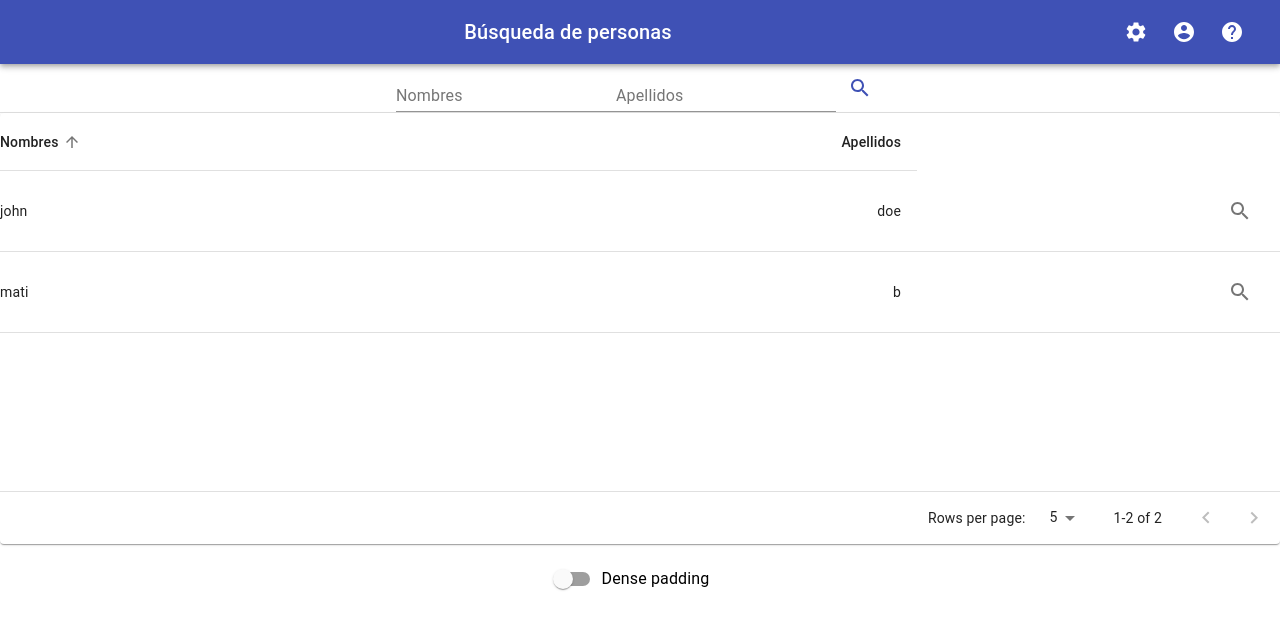
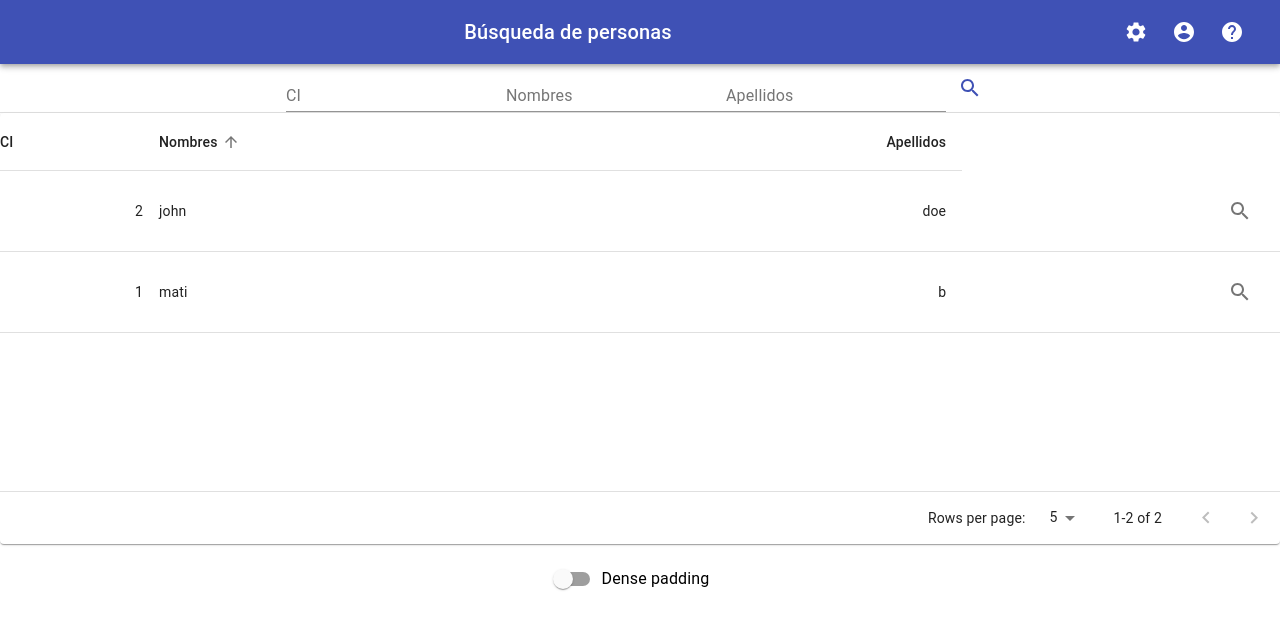
Before and after one commit to matiasbavera/busqueda-ui, a React (Create React App) app: page / in a window 1280 px wide. Shown: the top 630 px of the page. Built offline with nearby package versions, Linux system fonts and the light colour scheme.

Commit message:
Se agregó documento

```diff
--- a/src/busqueda/Busqueda.tsx
+++ b/src/busqueda/Busqueda.tsx
@@ -1,14 +1,28 @@
 import { Divider } from '@material-ui/core'
 import React from 'react'
 import { FormularioBusqueda } from './FormularioBusqueda'
-import { TablaBusqueda } from './TablaBusqueda'
+import { Data, TablaBusqueda } from './TablaBusqueda'
+
+
+function createData(
+    documento: string,
+    nombre: string,
+    apellido: string,
+  ): Data {
+    return { documento, nombre, apellido };
+  }
 
 export const Busqueda = (props:any) =>{
+
+      const lista = [
+        createData('1','mati', "b"),
+        createData('2', 'john', 'doe'),
+      ];
     return(
         <>
         <FormularioBusqueda></FormularioBusqueda>
         <Divider></Divider>
-        <TablaBusqueda></TablaBusqueda>
+        <TablaBusqueda datos={lista}></TablaBusqueda>
         </>
     )
 }
--- a/src/busqueda/FormularioBusqueda.tsx
+++ b/src/busqueda/FormularioBusqueda.tsx
@@ -5,6 +5,7 @@ import SearchIcon from '@material-ui/icons/Search';
 export const FormularioBusqueda =(props:any) =>{
     return (
         <>
+          <TextField label={'CI'}></TextField>
           <TextField label={'Nombres'}></TextField>
           <TextField label={'Apellidos'}></TextField>
           {/* <TextField label={'Caso'}></TextField>
--- a/src/busqueda/TablaBusqueda.tsx
+++ b/src/busqueda/TablaBusqueda.tsx
@@ -67,22 +67,11 @@ import DeleteIcon from '@material-ui/icons/Delete';
 import FilterListIcon from '@material-ui/icons/FilterList';
 import SearchIcon from '@material-ui/icons/Search';
 
-interface Data {
+export interface Data {
+  documento:string;
   nombre: string;
   apellido: string;
 }
-
-function createData(
-  nombre: string,
-  apellido: string,
-): Data {
-  return { nombre, apellido };
-}
-
-const rows = [
-  createData('mati', "b"),
-  createData('john', 'doe'),
-];
 
 function descendingComparator<T>(a: T, b: T, orderBy: keyof T) {
   if (b[orderBy] < a[orderBy]) {
@@ -123,6 +112,7 @@ interface HeadCell {
 }
 
 const headCells: HeadCell[] = [
+  { id: 'documento', numeric: false, disablePadding: true, label: 'CI' },
   { id: 'nombre', numeric: false, disablePadding: true, label: 'Nombres' },
   { id: 'apellido', numeric: true, disablePadding: false, label: 'Apellidos' },
   // { id: 'buscar', numeric: true, disablePadding: false, label: 'Buscar' },
@@ -272,7 +262,12 @@ const useStyles = makeStyles((theme: Theme) =>
   }),
 );
 
-export const TablaBusqueda =()=> {
+interface TablaBusquedaProps {
+  datos: Data[]
+}
+
+export const TablaBusqueda =(props: TablaBusquedaProps)=> {
+  const {datos} = props;
   const classes = useStyles();
   const [order, setOrder] = React.useState<Order>('asc');
   const [orderBy, setOrderBy] = React.useState<keyof Data>('nombre');
@@ -330,7 +325,7 @@ export const TablaBusqueda =()=> {
 
   // const isSelected = (name: string) => selected.indexOf(name) !== -1;
 
-  const emptyRows = rowsPerPage - Math.min(rowsPerPage, rows.length - page * rowsPerPage);
+  const emptyRows = rowsPerPage - Math.min(rowsPerPage, datos.length - page * rowsPerPage);
 
   return (
     <div className={classes.root}>
@@ -350,10 +345,10 @@ export const TablaBusqueda =()=> {
               orderBy={orderBy}
               // onSelectAllClick={()=>console.log('test')}
               onRequestSort={handleRequestSort}
-              rowCount={rows.length}
+              rowCount={datos.length}
             />
             <TableBody>
-              {stableSort(rows, getComparator(order, orderBy))
+              {stableSort(datos, getComparator(order, orderBy))
                 .slice(page * rowsPerPage, page * rowsPerPage + rowsPerPage)
                 .map((row, index) => {
                   // const isItemSelected = isSelected(row.nombre);
@@ -375,6 +370,7 @@ export const TablaBusqueda =()=> {
                           inputProps={{ 'aria-labelledby': labelId }}
                         />
                       </TableCell> */}
+                      <TableCell align="right">{row.documento}</TableCell>
                       <TableCell component="th" id={labelId} scope="row" padding="none">
                         {row.nombre}
                       </TableCell>
@@ -394,7 +390,7 @@ export const TablaBusqueda =()=> {
         <TablePagination
           rowsPerPageOptions={[5, 10, 25]}
           component="div"
-          count={rows.length}
+          count={datos.length}
           rowsPerPage={rowsPerPage}
           page={page}
           onChangePage={handleChangePage}
```
